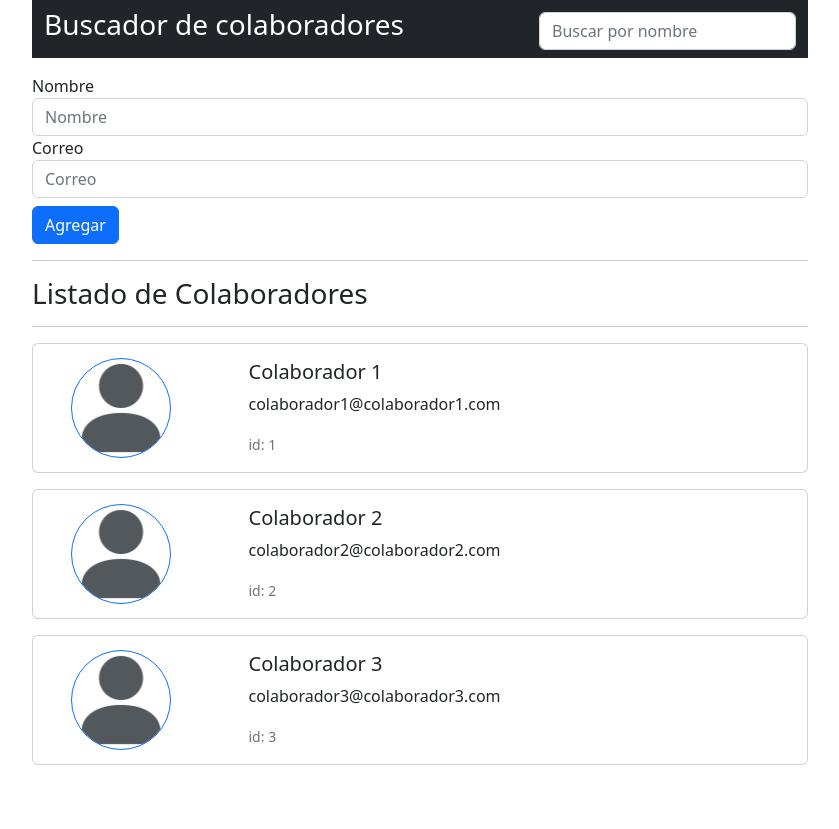
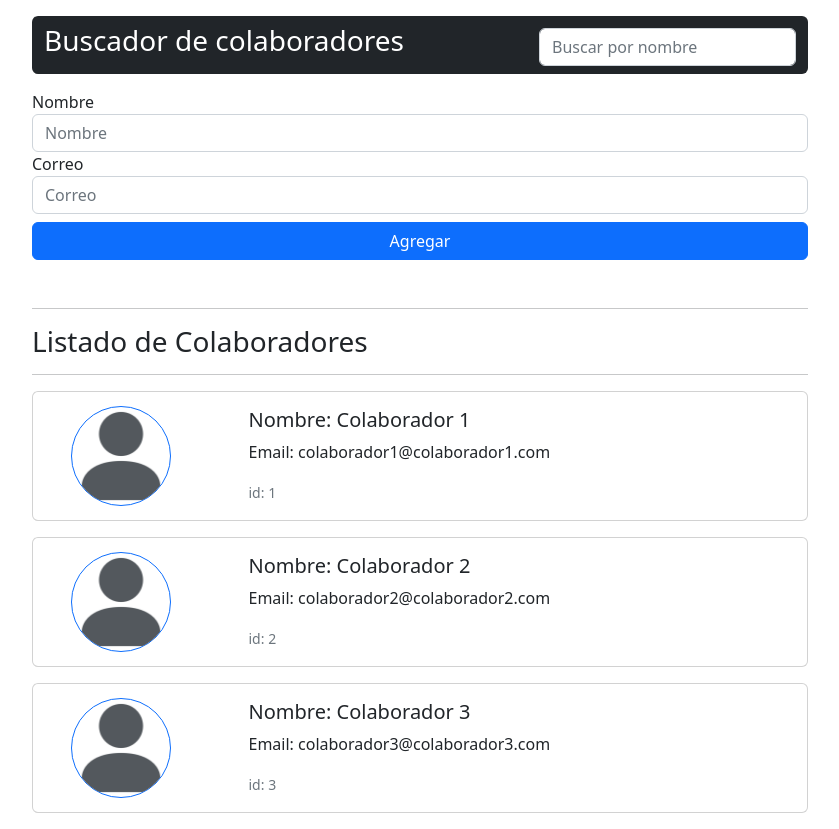
Before and after one commit to CrissRayes/desBaseColaboradores, a React (Create React App) app: page / in a window 1280 px wide. Shown: the whole page, without its empty margins (220-1059 px from the left). Before the commit the page ends 800 px from the top, so only its background shows below. Built offline with nearby package versions, Linux system fonts and the light colour scheme.

Commit message:
modifica boton y agrega nombre y email

```diff
--- a/src/App.js
+++ b/src/App.js
@@ -54,8 +54,8 @@ function App () {
   }
 
   return (
-    <div className="container" style={ { maxWidth: "800px" } }>
-      <nav className='navbar bg-dark'>
+    <div className="container mt-3" style={ { maxWidth: "800px" } }>
+      <nav className='navbar bg-dark rounded'>
         <div className='container-fluid d-flex align-items-end'>
           <h3 className='text-white'>Buscador de colaboradores</h3>
           <div>
@@ -71,7 +71,7 @@ function App () {
         </div>
       </nav>
 
-      <form onSubmit={ handleSubmit }>
+      <form onSubmit={ handleSubmit } className="mb-5">
         { error && <p className='alert alert-danger mt-3'>{ mensajeError }</p> }
         <div className='form-group mt-3'>
           <label>Nombre</label>
@@ -95,7 +95,9 @@ function App () {
             value={ correo }
           />
         </div>
-        <button className='btn btn-primary mt-2'>Agregar</button>
+        <div className='d-grid'>
+          <button className='btn btn-primary mt-2'>Agregar</button>
+        </div>
       </form>
       <hr />
       <h3>Listado de Colaboradores</h3>
@@ -113,8 +115,8 @@ function App () {
             </div>
             <div className="col-md-9">
               <div className="card-body">
-                <h5 className="card-title">{ colaborador.nombre }</h5>
-                <p className="card-text">{ colaborador.correo }</p>
+                <h5 className="card-title">Nombre: { colaborador.nombre }</h5>
+                <p className="card-text">Email: { colaborador.correo }</p>
                 <p className="card-text"><small className="text-muted">id: { colaborador.id }</small></p>
               </div>
             </div>
```
